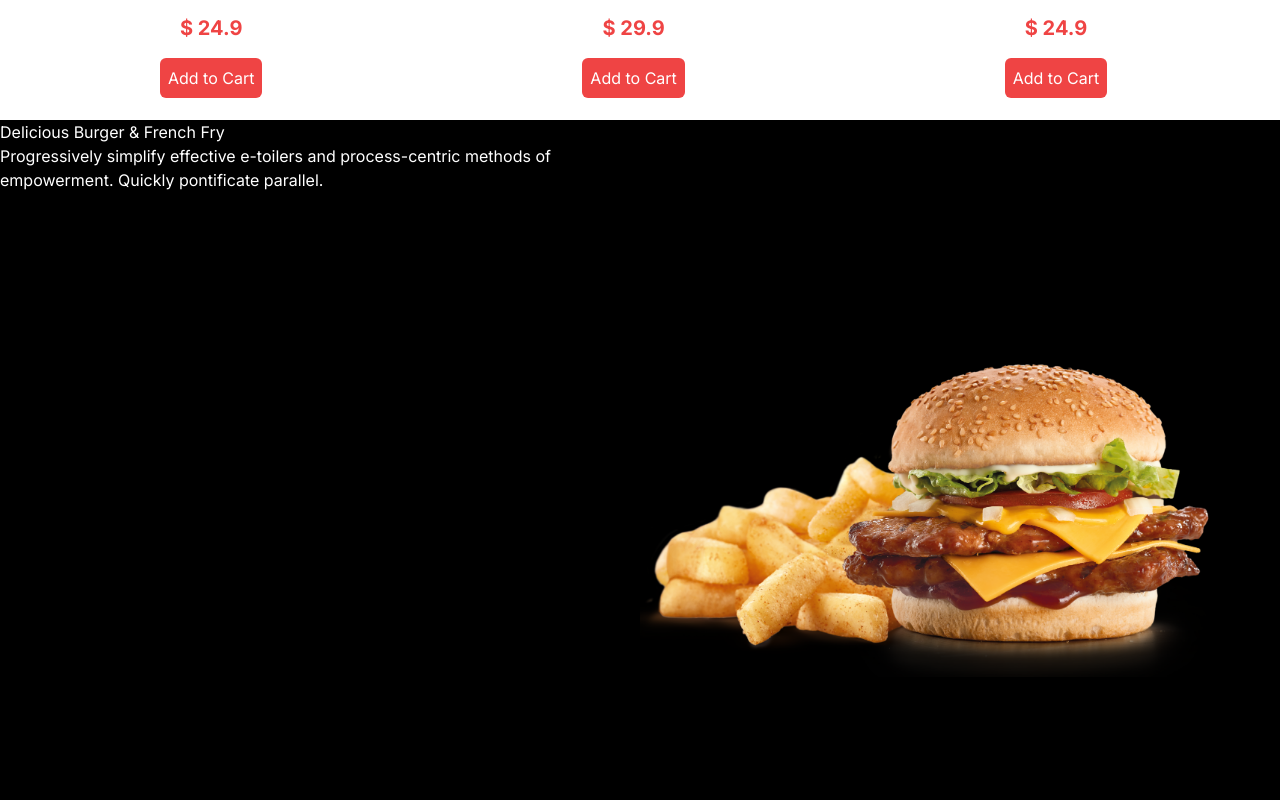
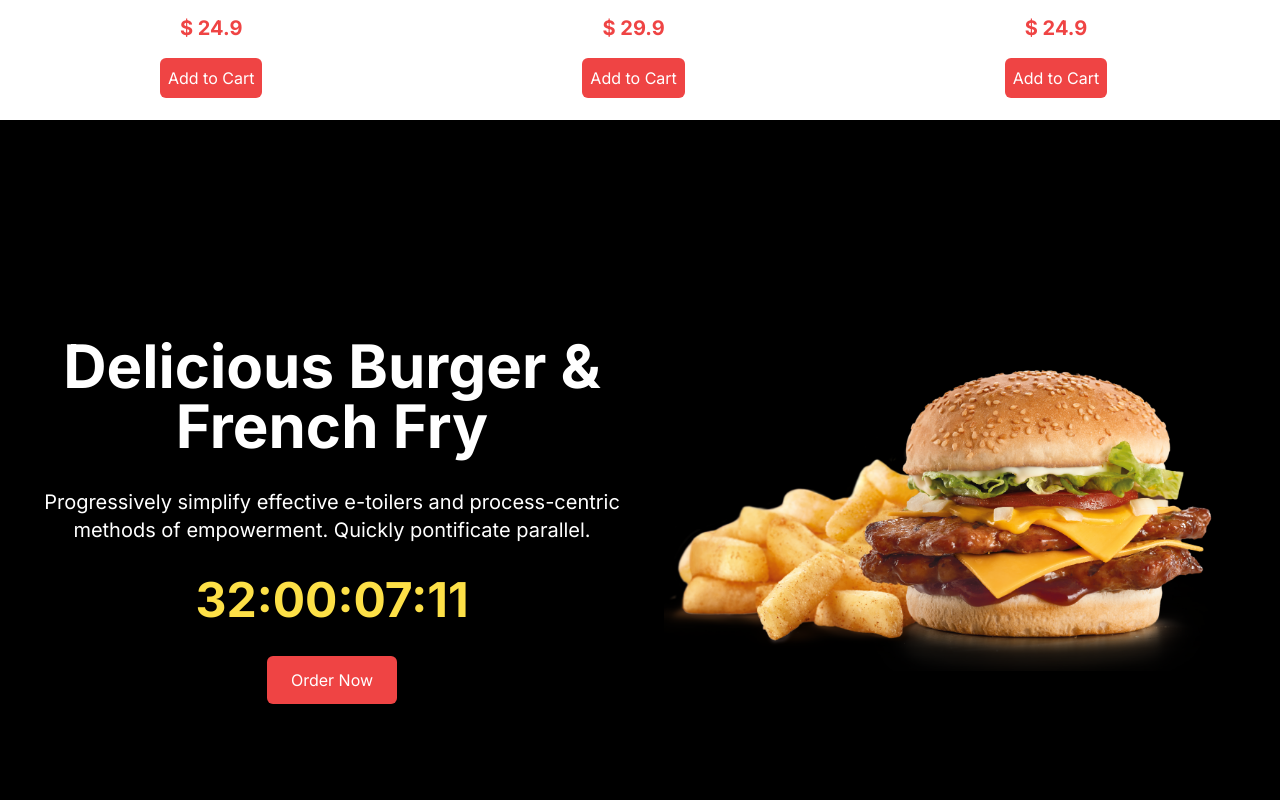
Before and after one commit to walass1980/FoodOrdering-fronend, a Next.js app: page / in a window 1280 px wide. Shown: the part 1400-2200 px from the top of the page. Built offline with nearby package versions, Linux system fonts and the light colour scheme.

Commit message:
create countdown page

```diff
--- /dev/null
+++ b/src/components/CountDown.tsx
@@ -0,0 +1,13 @@
+"use client"
+import React from 'react'
+import Countdown from 'react-countdown'
+
+const endigDate = new Date("2024-05-11")
+
+const CountDown = () => {
+  return (
+<Countdown className="font-bold text-5xl text-yellow-300" date={endigDate}/>
+  )
+}
+
+export default CountDown
--- a/src/components/Offer.tsx
+++ b/src/components/Offer.tsx
@@ -1,15 +1,17 @@
 import Image from 'next/image'
 import React from 'react'
+import CountDown from './CountDown'
 
 const Offer = () => {
   return (
     <div className='bg-black h-screen flex flex-col md:flex-row'>
       {/*TEXT CONTAINER*/}
-      <div className='flex-1'>
-       <h1 className='text-white'>Delicious Burger & French Fry</h1>
-       <p className='text-white'>Progressively simplify effective e-toilers and process-centric methods
+      <div className='flex-1 flex flex-col items-center justify-center text-center gap-8 p-6'>
+       <h1 className='text-white text-5xl font-bold xl:text-6xl'>Delicious Burger & French Fry</h1>
+       <p className='text-white xl:text-xl'>Progressively simplify effective e-toilers and process-centric methods
           of empowerment. Quickly pontificate parallel.</p>
-       <button className=''>Order Now</button>
+      <CountDown/>
+       <button className='bg-red-500 text-white py-3 px-6 rounded-md'>Order Now</button>
       </div>
       {/*IMAGE CONTAINER*/}
       <div className='relative w-full flex-1'>
```
Also changed, not shown: package.json (+6 -5 lines), 1 other file (tests, documents, lock files or other folders).
